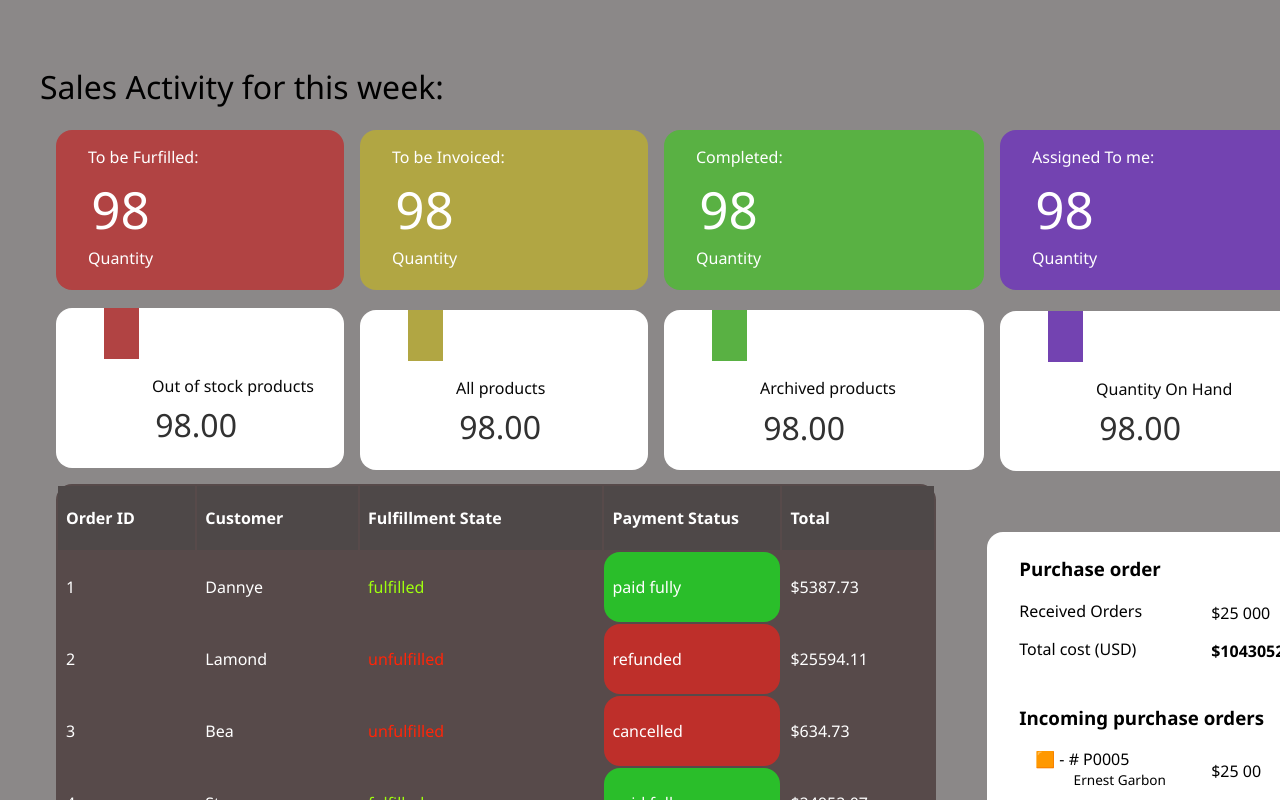
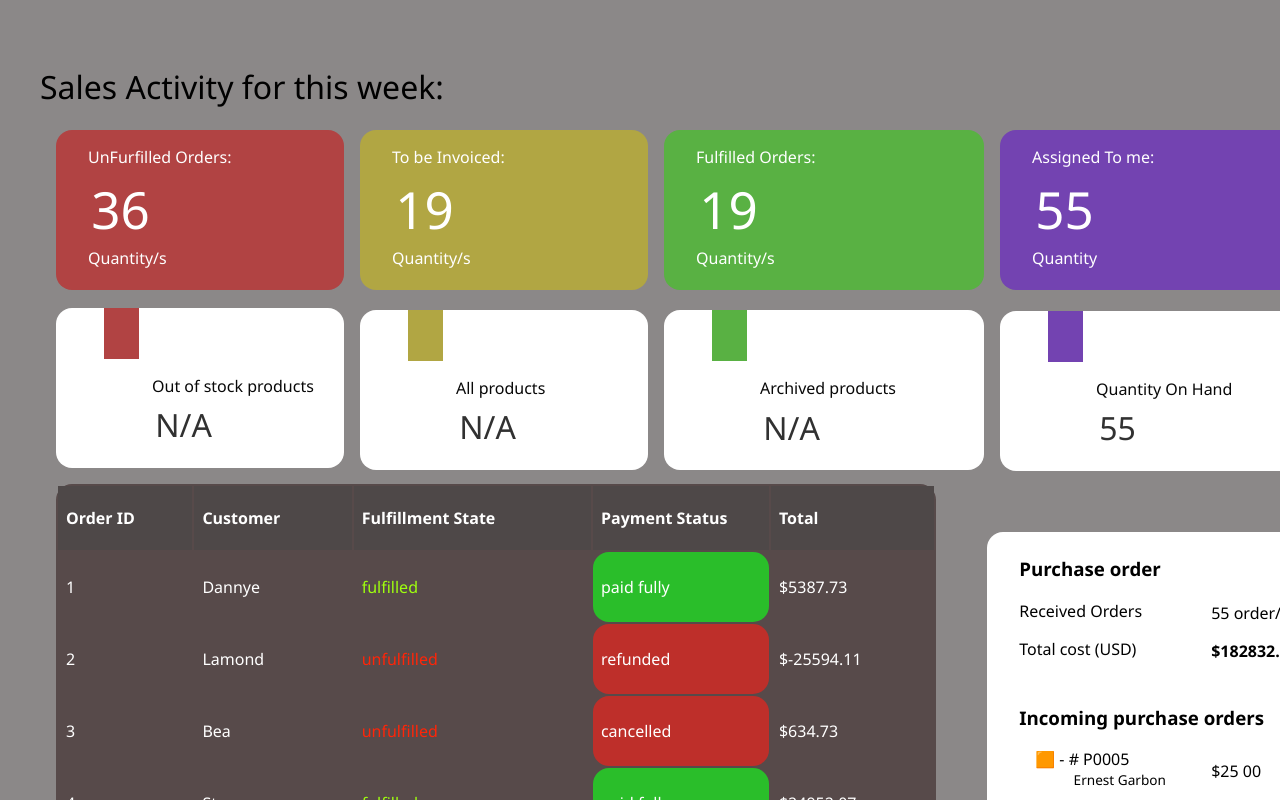
Before and after one commit to YungPharaoh65/SalesActivity-page, a React (Vite) app: page / in a window 1280 px wide. Shown: the top 800 px of the page. Built offline with nearby package versions, Linux system fonts and the light colour scheme.

Commit message:
changes made on the color boxes (5/8 functional)

```diff
--- a/src/App.jsx
+++ b/src/App.jsx
@@ -1,17 +1,27 @@
-import Header from "./Header/Header.jsx"
-import Stock from './Stock/Stock.jsx'
-import React, { useState, useEffect } from 'react';
-
+import Header from "./Header/Header.jsx";
+import Stock from './Stock/Stock.jsx';
+import React, { useState } from 'react';
 
 function App() {
     const [totalCost, setTotalCost] = useState(0);
-
-
+    const [unfulfilledCount, setUnfulfilledCount] = useState(0);
+    const [fulfilledCount, setFulfilledCount] = useState(0);
+    const [totalOrders, setTotalOrders] = useState(0);
 
     return (
         <div className="App">
-            <Header totalCost={totalCost} />
-            <Stock setTotalCost={setTotalCost} />
+            <Header
+                totalCost={totalCost}
+                unfulfilledCount={unfulfilledCount}
+                fulfilledCount={fulfilledCount}
+                totalOrders={totalOrders}
+            />
+            <Stock
+                setTotalCost={setTotalCost}
+                setUnfulfilledCount={setUnfulfilledCount}
+                setFulfilledCount={setFulfilledCount}
+                setTotalOrders={setTotalOrders}
+            />
         </div>
     );
 }
--- a/src/Header/Header.jsx
+++ b/src/Header/Header.jsx
@@ -3,10 +3,7 @@ import styles from './Header.module.css'
 
 // ERROR AT LINE 58 :-(
 
-function Header({ totalCost }){
-
-
-
+function Header({ totalCost, unfulfilledCount, fulfilledCount, totalOrders }){
 
 
     return(
@@ -17,39 +14,39 @@ function Header({ totalCost }){
             <br /><br />
             <h1>Sales Activity for this week: </h1>
 
-            <div className={styles.box1}><p className={styles.text1}>To be Furfilled: <p className={styles.number}>98</p> Quantity</p></div>
+            <div className={styles.box1}><p className={styles.text1}>UnFurfilled Orders: <p className={styles.number}>{unfulfilledCount}</p> Quantity/s</p></div>
 
             <div className={styles.moveyellow}>
             <div className={styles.move2}>
 
-                <div className={styles.box2}><p className={styles.text1}>To be Invoiced: <p className={styles.number}>98</p> Quantity</p> </div>
+                <div className={styles.box2}><p className={styles.text1}>To be Invoiced: <p className={styles.number}>{fulfilledCount}</p> Quantity/s</p> </div>
             </div>
             </div>
 
 
             <div className={styles.move2}>
-                <div className={styles.box3}><p className={styles.text1}>Completed: <p className={styles.number}>98</p> Quantity</p> </div>
+                <div className={styles.box3}><p className={styles.text1}>Fulfilled Orders: <p className={styles.number}>{fulfilledCount}</p> Quantity/s</p> </div>
             </div>
 
             <div className={styles.move2}>
-                <div className={styles.box4}><p className={styles.text1}>Assigned To me: <p className={styles.number}>98</p> Quantity</p> </div>
+                <div className={styles.box4}><p className={styles.text1}>Assigned To me: <p className={styles.number}>{totalOrders}</p> Quantity</p> </div>
             </div>
 
             {/* Second Row Boxes  with Info */}  {/* Second Row Boxes  with Info */}  {/* Second Row Boxes  with Info */}  {/* Second Row Boxes  with Info */}
             {/* Second Row Boxes  with Info */}  {/* Second Row Boxes  with Info */}  {/* Second Row Boxes  with Info */}  {/* Second Row Boxes  with Info */}  {/* Second Row Boxes  with Info */}
 <br />
-            <div className={styles.box11}><div className={styles.smallbox11}></div> <p className={styles.text11}>Out of stock products <p className={styles.number1}>98.00</p> </p></div>
+            <div className={styles.box11}><div className={styles.smallbox11}></div> <p className={styles.text11}>Out of stock products <p className={styles.number1}>N/A</p> </p></div>
  <br />
             <div className={styles.move21}>
-            <div className={styles.box21}><div className={styles.smallbox21}></div><p className={styles.text11}>All products <p className={styles.number1}>98.00</p> </p> </div>
+            <div className={styles.box21}><div className={styles.smallbox21}></div><p className={styles.text11}>All products <p className={styles.number1}>N/A</p> </p> </div>
             </div>
 <br />
             <div className={styles.move21}>
-            <div className={styles.box31}><div className={styles.smallbox31}></div><p className={styles.text11}>Archived products <p className={styles.number1}>98.00</p> </p> </div>
+            <div className={styles.box31}><div className={styles.smallbox31}></div><p className={styles.text11}>Archived products <p className={styles.number1}>N/A</p> </p> </div>
             </div>
 <br />
             <div className={styles.move21}>
-            <div className={styles.box41}><div className={styles.smallbox41}></div><p className={styles.text11}>Quantity On Hand <p className={styles.number1}>98.00</p> </p> </div>
+            <div className={styles.box41}><div className={styles.smallbox41}></div><p className={styles.text11}>Quantity On Hand <p className={styles.number1}>{totalOrders}</p> </p> </div>
             </div>
 
              {/* Second Row Boxes  with Info */}  {/* Second Row Boxes  with Info */}  {/* Second Row Boxes  with Info */}  {/* Second Row Boxes  with Info */}
@@ -81,7 +78,7 @@ function Header({ totalCost }){
 
 
             <div className={styles.number2}>
-            <p className={styles.receivedOrders}>$25 000</p>
+            <p className={styles.receivedOrders}>{totalOrders} order/s</p>
             <p className={styles.totalCost}>${totalCost.toFixed(2)}</p> {/* how do i connect this on Header component to the total added amount from order.total on the Stock component on jsx*/}
             </div>
 
--- a/src/Stock/Stock.jsx
+++ b/src/Stock/Stock.jsx
@@ -2,7 +2,7 @@ import React, { useEffect, useState } from "react";
 import MOCK_DATA from "../MOCK_DATA.json";
 import "./Stock.css";
 
-function Stock({ setTotalCost }) {
+function Stock({ setTotalCost, setUnfulfilledCount, setFulfilledCount, setTotalOrders }) {
   const [searchQuery, setSearchQuery] = useState("");
   const [customerSearchQuery, setCustomerSearchQuery] = useState("");
   const [filteredData, setFilteredData] = useState(MOCK_DATA);
@@ -26,10 +26,8 @@ function Stock({ setTotalCost }) {
       return (
         lowerCaseQuery === "" ||
         fulfillmentState.toLowerCase() === lowerCaseQuery
-
       );
     });
-
 
     setFilteredData(filtered);
   }, [searchQuery]);
@@ -46,10 +44,19 @@ function Stock({ setTotalCost }) {
     setFilteredData(filtered);
   }, [customerSearchQuery]);
 
+  useEffect(() => {
+    const unfulfilledOrders = MOCK_DATA.filter(order => !order["Fulfillment state"]);
+    const fulfilledOrders = MOCK_DATA.filter(order => order["Fulfillment state"]);
+    const uniqueUnfulfilledCustomers = [...new Set(unfulfilledOrders.map(order => order.Customer))];
+    const uniqueFulfilledCustomers = [...new Set(fulfilledOrders.map(order => order.Customer))];
+    setUnfulfilledCount(uniqueUnfulfilledCustomers.length);
+    setFulfilledCount(uniqueFulfilledCustomers.length);
+    setTotalOrders(MOCK_DATA.length);
+  }, [setUnfulfilledCount, setFulfilledCount, setTotalOrders]);
+
   return (
     <div className="box66">
       <div className="stock-table">
-
         <div className="moveinput">
           <input
             type="text"
@@ -57,9 +64,7 @@ function Stock({ setTotalCost }) {
             value={searchQuery}
             onChange={(e) => setSearchQuery(e.target.value)}
           />
-
           <br />
-
           <input
             type="text"
             placeholder="Search by customer..."
@@ -67,7 +72,6 @@ function Stock({ setTotalCost }) {
             onChange={(e) => setCustomerSearchQuery(e.target.value)}
           />
         </div>
-
         <table>
           <thead>
             <tr>
@@ -79,7 +83,6 @@ function Stock({ setTotalCost }) {
             </tr>
           </thead>
           <tbody>
-
             {filteredData.length > 0 ? (
               filteredData.map((order) => (
                 <tr key={order.Order_id}>
@@ -92,10 +95,8 @@ function Stock({ setTotalCost }) {
                       }
                     >
                       {order["Fulfillment state"] ? "fulfilled" : "unfulfilled"}
-
                     </p>
                   </td>
-
                   <td
                     className={
                       order["Payment Status"] === "paid fully"
@@ -108,7 +109,6 @@ function Stock({ setTotalCost }) {
                   <td>{order.Total}</td>
                 </tr>
               ))
-
             ) : (
               <tr>
                 <td colSpan="5" style={{ textAlign: "center" }}>
@@ -116,7 +116,6 @@ function Stock({ setTotalCost }) {
                 </td>
               </tr>
             )}
-
           </tbody>
         </table>
       </div>
```
Also changed, not shown: src/MOCK_DATA.json (+16 -16 lines).
